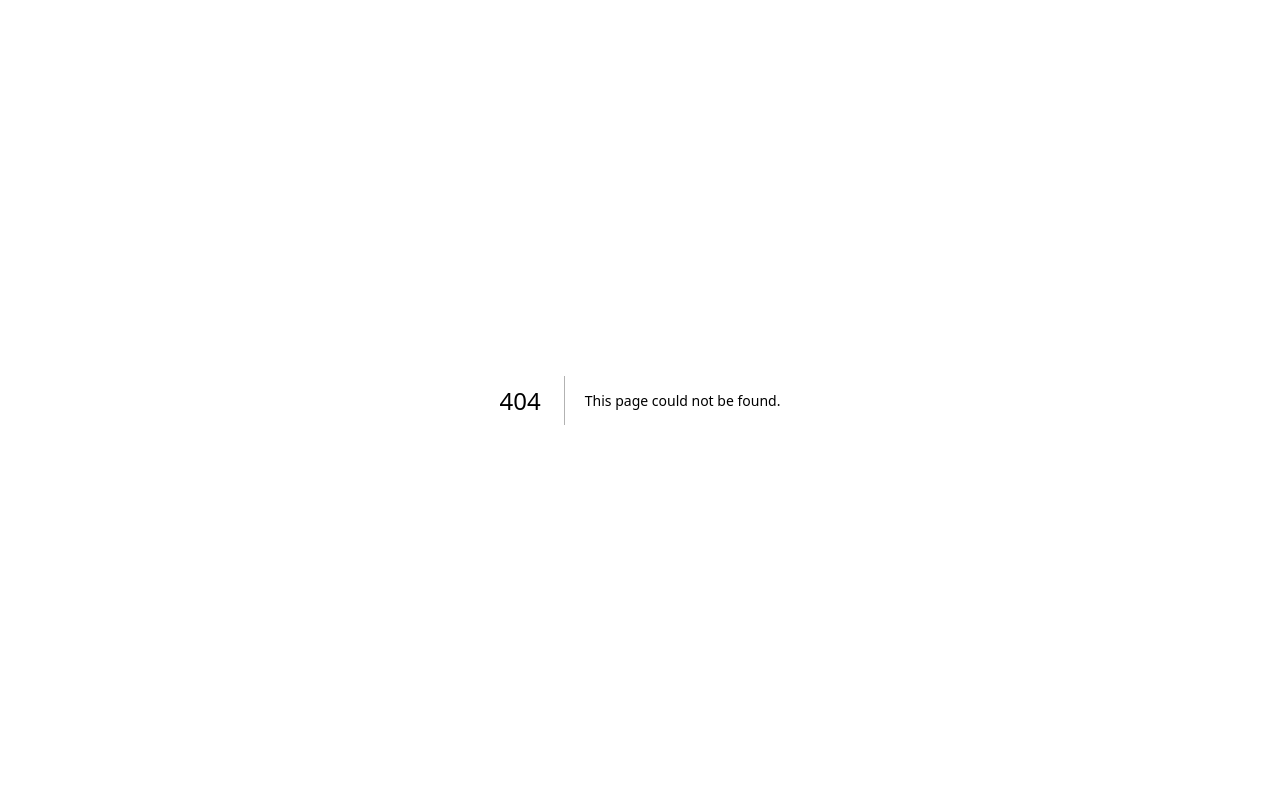
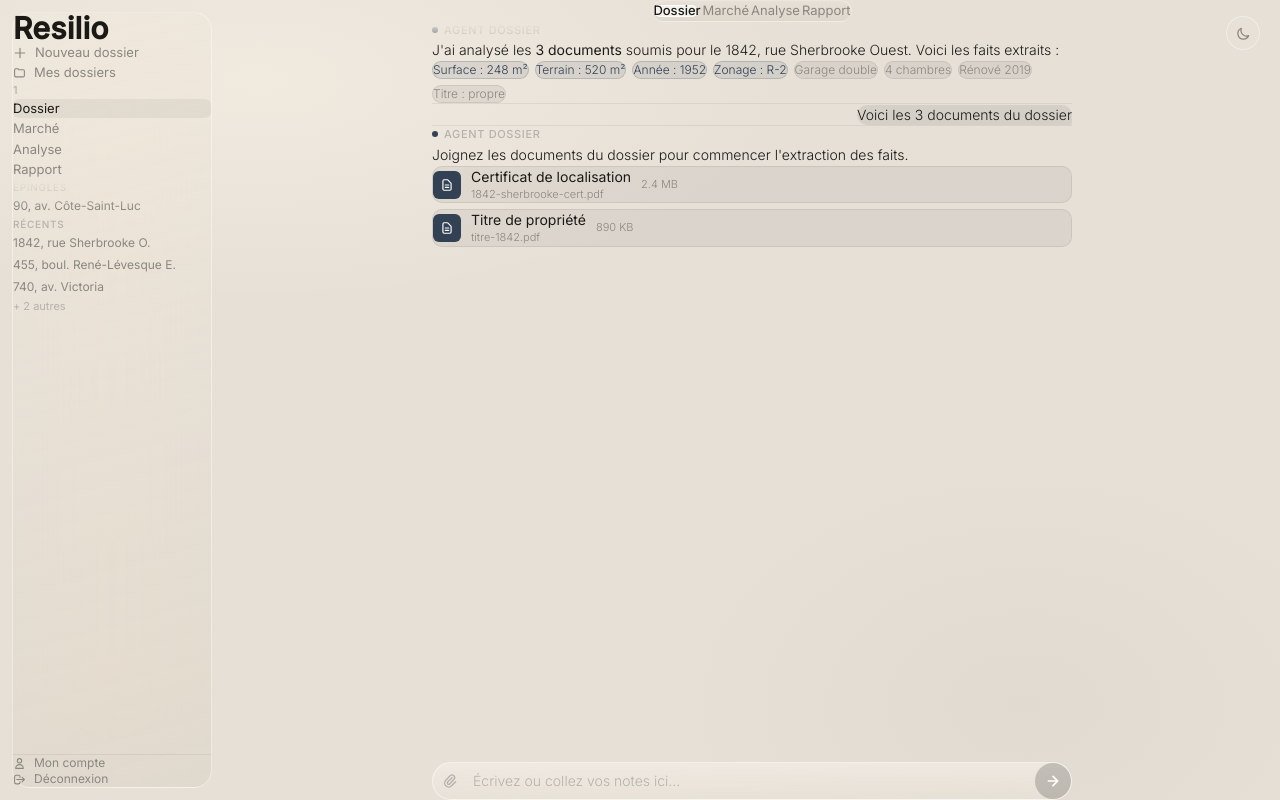
Before and after one commit to simlirette/evaluation-immobiliere, a Next.js app: page /dossier/1 in a window 1280 px wide. Before the commit this address had no page. Built offline with nearby package versions, Linux system fonts and the light colour scheme.

Commit message:
feat: DossierShell page with full routing, tab switching, and panel orchestration

```diff
--- /dev/null
+++ b/src/app/dossier/[id]/page.tsx
@@ -0,0 +1,119 @@
+'use client'
+
+import { useState, Suspense } from 'react'
+import { useParams, useRouter, useSearchParams } from 'next/navigation'
+import Sidebar from '@/components/layout/Sidebar'
+import TabBar from '@/components/layout/TabBar'
+import ThemeToggle from '@/components/layout/ThemeToggle'
+import DossierPanel from '@/components/panels/DossierPanel'
+import MarchePanel from '@/components/panels/MarchePanel'
+import AnalysePanel from '@/components/panels/AnalysePanel'
+import RapportPanel from '@/components/panels/RapportPanel'
+import { MOCK_DOSSIERS } from '@/data/mock'
+import type { TabId } from '@/types'
+
+const VALID_TABS: TabId[] = ['dossier', 'marche', 'analyse', 'rapport']
+
+function DossierShellInner() {
+  const params = useParams<{ id: string }>()
+  const router = useRouter()
+  const searchParams = useSearchParams()
+
+  const rawTab = searchParams.get('tab') as TabId | null
+  const activeTab: TabId = rawTab && VALID_TABS.includes(rawTab) ? rawTab : 'dossier'
+
+  const [activeDossierId, setActiveDossierId] = useState(params.id)
+  const [currentDossierName, setCurrentDossierName] = useState(() => {
+    const found = MOCK_DOSSIERS.find(d => d.id === params.id)
+    return found?.address ?? params.id
+  })
+  const [showMesDossiers, setShowMesDossiers] = useState(false)
+  const [isNew, setIsNew] = useState(params.id === 'nouveau')
+  const [visible, setVisible] = useState(true)
+
+  function setTab(tab: TabId) {
+    setShowMesDossiers(false)
+    setVisible(false)
+    setTimeout(() => {
+      router.replace(`/dossier/${activeDossierId}?tab=${tab}`)
+      setVisible(true)
+    }, 200)
+  }
+
+  function handleDossierSelect(id: string, name: string) {
+    setVisible(false)
+    setTimeout(() => {
+      setActiveDossierId(id)
+      setCurrentDossierName(name)
+      setShowMesDossiers(false)
+      setIsNew(false)
+      router.push(`/dossier/${id}?tab=dossier`)
+      setVisible(true)
+    }, 200)
+  }
+
+  function handleNewDossier() {
+    setVisible(false)
+    setTimeout(() => {
+      setActiveDossierId('nouveau')
+      setCurrentDossierName('Nouveau dossier')
+      setShowMesDossiers(false)
+      setIsNew(true)
+      router.push('/dossier/nouveau?tab=dossier')
+      setVisible(true)
+    }, 200)
+  }
+
+  function handleMesDossiers() {
+    router.push('/dossiers')
+  }
+
+  return (
+    <div className="relative w-full h-screen overflow-hidden">
+      <ThemeToggle />
+
+      <Sidebar
+        activeDossierId={activeDossierId}
+        activeTab={activeTab}
+        showMesDossiers={showMesDossiers}
+        currentDossierName={currentDossierName}
+        onTabChange={setTab}
+        onDossierSelect={handleDossierSelect}
+        onNewDossier={handleNewDossier}
+        onMesDossiers={handleMesDossiers}
+        onSignOut={() => router.push('/login')}
+      />
+
+      <div className="absolute inset-0 flex flex-col" style={{ paddingLeft: '224px' }}>
+        <TabBar
+          activeTab={activeTab}
+          onTabChange={setTab}
+          hidden={showMesDossiers}
+        />
+
+        <div
+          className="flex-1 relative overflow-hidden transition-[opacity,transform] duration-300"
+          style={{
+            opacity: visible ? 1 : 0,
+            transform: visible ? 'translateY(0)' : 'translateY(6px)',
+          }}
+        >
+          <div className="absolute inset-0 flex">
+            {activeTab === 'dossier'  && <DossierPanel isNew={isNew} />}
+            {activeTab === 'marche'   && <MarchePanel />}
+            {activeTab === 'analyse'  && <AnalysePanel />}
+            {activeTab === 'rapport'  && <RapportPanel />}
+          </div>
+        </div>
+      </div>
+    </div>
+  )
+}
+
+export default function DossierShell() {
+  return (
+    <Suspense>
+      <DossierShellInner />
+    </Suspense>
+  )
+}
--- a/src/app/page.tsx
+++ b/src/app/page.tsx
@@ -1,65 +1,5 @@
-import Image from "next/image";
+import { redirect } from 'next/navigation'
 
-export default function Home() {
-  return (
-    <div className="flex flex-col flex-1 items-center justify-center bg-zinc-50 font-sans dark:bg-black">
-      <main className="flex flex-1 w-full max-w-3xl flex-col items-center justify-between py-32 px-16 bg-white dark:bg-black sm:items-start">
-        <Image
-          className="dark:invert"
-          src="/next.svg"
-          alt="Next.js logo"
-          width={100}
-          height={20}
-          priority
-        />
-        <div className="flex flex-col items-center gap-6 text-center sm:items-start sm:text-left">
-          <h1 className="max-w-xs text-3xl font-semibold leading-10 tracking-tight text-black dark:text-zinc-50">
-            To get started, edit the page.tsx file.
-          </h1>
-          <p className="max-w-md text-lg leading-8 text-zinc-600 dark:text-zinc-400">
-            Looking for a starting point or more instructions? Head over to{" "}
-            <a
-              href="https://vercel.com/templates?framework=next.js&utm_source=create-next-app&utm_medium=appdir-template-tw&utm_campaign=create-next-app"
-              className="font-medium text-zinc-950 dark:text-zinc-50"
-            >
-              Templates
-            </a>{" "}
-            or the{" "}
-            <a
-              href="https://nextjs.org/learn?utm_source=create-next-app&utm_medium=appdir-template-tw&utm_campaign=create-next-app"
-              className="font-medium text-zinc-950 dark:text-zinc-50"
-            >
-              Learning
-            </a>{" "}
-            center.
-          </p>
-        </div>
-        <div className="flex flex-col gap-4 text-base font-medium sm:flex-row">
-          <a
-            className="flex h-12 w-full items-center justify-center gap-2 rounded-full bg-foreground px-5 text-background transition-colors hover:bg-[#383838] dark:hover:bg-[#ccc] md:w-[158px]"
-            href="https://vercel.com/new?utm_source=create-next-app&utm_medium=appdir-template-tw&utm_campaign=create-next-app"
-            target="_blank"
-            rel="noopener noreferrer"
-          >
-            <Image
-              className="dark:invert"
-              src="/vercel.svg"
-              alt="Vercel logomark"
-              width={16}
-              height={16}
-            />
-            Deploy Now
-          </a>
-          <a
-            className="flex h-12 w-full items-center justify-center rounded-full border border-solid border-black/[.08] px-5 transition-colors hover:border-transparent hover:bg-black/[.04] dark:border-white/[.145] dark:hover:bg-[#1a1a1a] md:w-[158px]"
-            href="https://nextjs.org/docs?utm_source=create-next-app&utm_medium=appdir-template-tw&utm_campaign=create-next-app"
-            target="_blank"
-            rel="noopener noreferrer"
-          >
-            Documentation
-          </a>
-        </div>
-      </main>
-    </div>
-  );
+export default function RootPage() {
+  redirect('/dossiers')
 }
```
